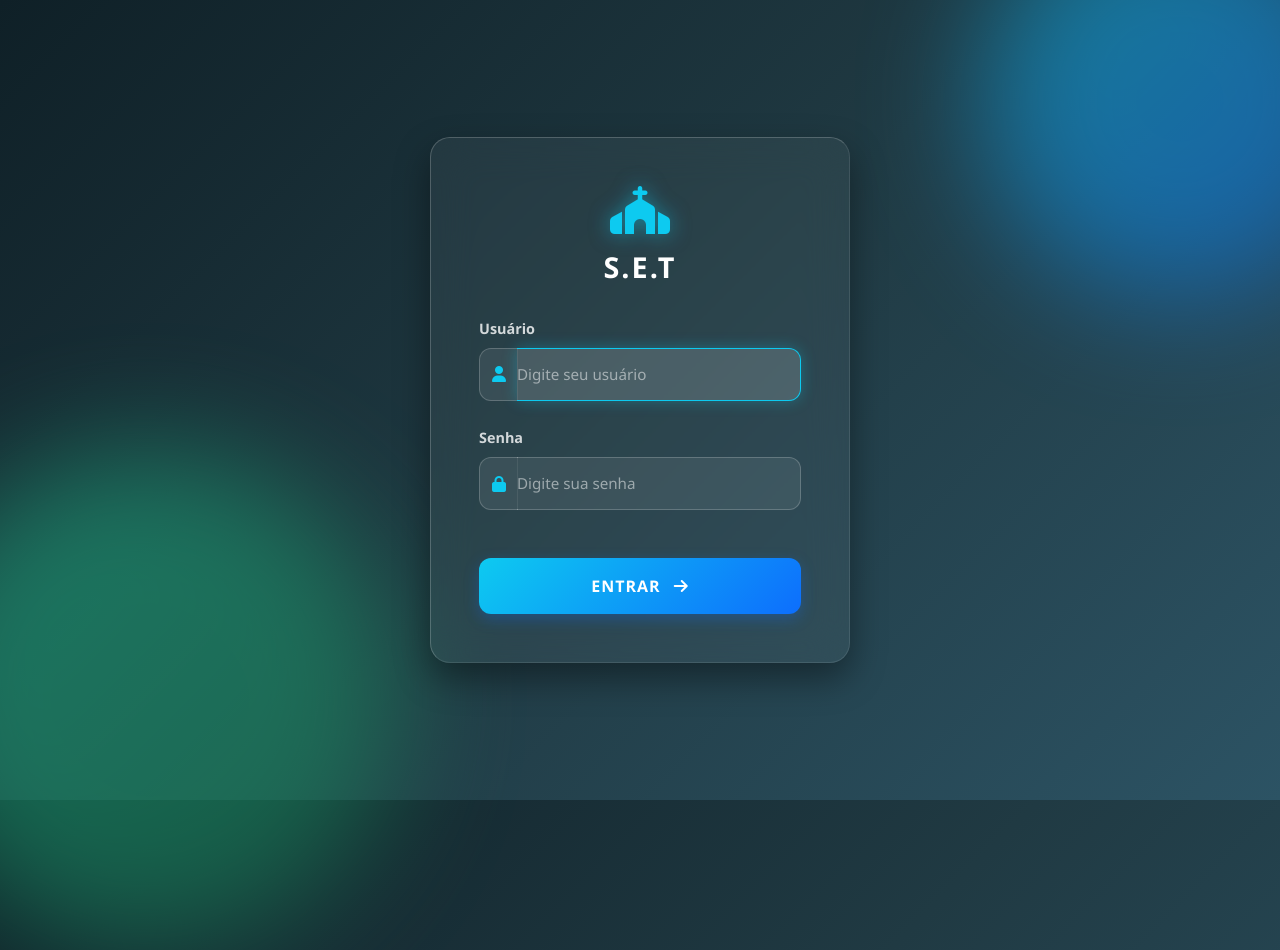
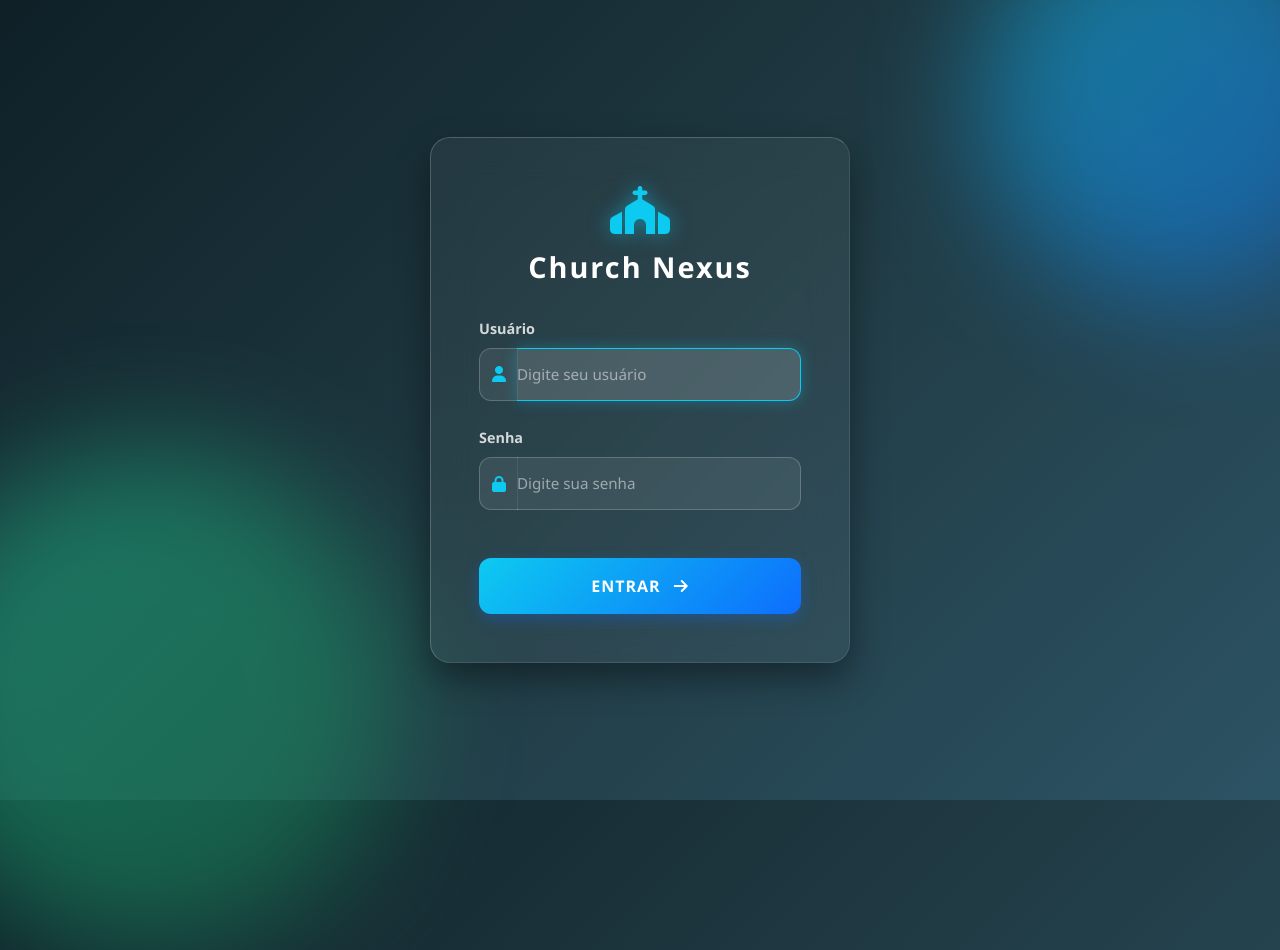
Before and after one commit to VitorJonatasPB/Church-Nexus, a Django app: page /login/ in a window 1280 px wide; the page is wider, and only the part inside the window is pictured. Run offline with Django 5.2, Linux system fonts and the light colour scheme; some libraries are stand-ins or nearby versions.

Commit message:
atualizações no tamplates

```diff
--- a/frontend/templates/core/dashboard.html
+++ b/frontend/templates/core/dashboard.html
@@ -1,7 +1,7 @@
 {% extends 'core/base.html' %}
 {% load static %}
 
-{% block title %}Dashboard | S.E.T{% endblock %}
+{% block title %}Dashboard | Church Nexus{% endblock %}
 {% block page_title %}Painel Geral do Sistema{% endblock %}
 
 {% block content %}
--- a/frontend/templates/core/login.html
+++ b/frontend/templates/core/login.html
@@ -4,7 +4,7 @@
 <head>
     <meta charset="UTF-8">
     <meta name="viewport" content="width=device-width, initial-scale=1.0">
-    <title>Acesso | S.E.T</title>
+    <title>Acesso | Church Nexus</title>
     <!-- Bootstrap CSS -->
     <link href="https://cdn.jsdelivr.net/npm/bootstrap@5.3.2/dist/css/bootstrap.min.css" rel="stylesheet">
     <link href="https://cdnjs.cloudflare.com/ajax/libs/font-awesome/6.4.0/css/all.min.css" rel="stylesheet">
@@ -136,7 +136,7 @@
         <div class="text-center mb-3">
             <i class="fas fa-church fa-3x" style="color: #0dcaf0; filter: drop-shadow(0 0 10px rgba(13,202,240,0.5));"></i>
         </div>
-        <h3 class="text-center login-title">S.E.T</h3>
+        <h3 class="text-center login-title">Church Nexus</h3>
 
         {% if form.errors %}
             <div class="alert-error text-center">
```
Also changed, not shown: backend/db.sqlite3.
